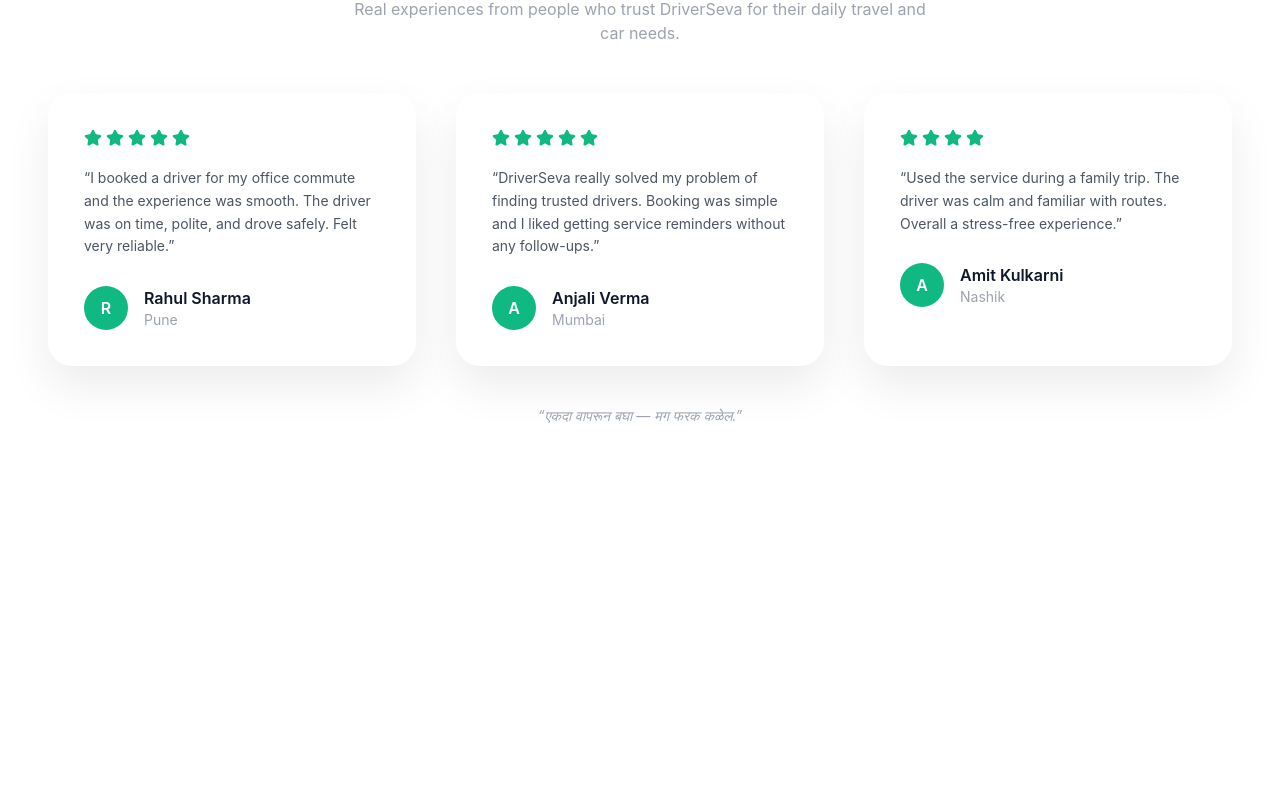
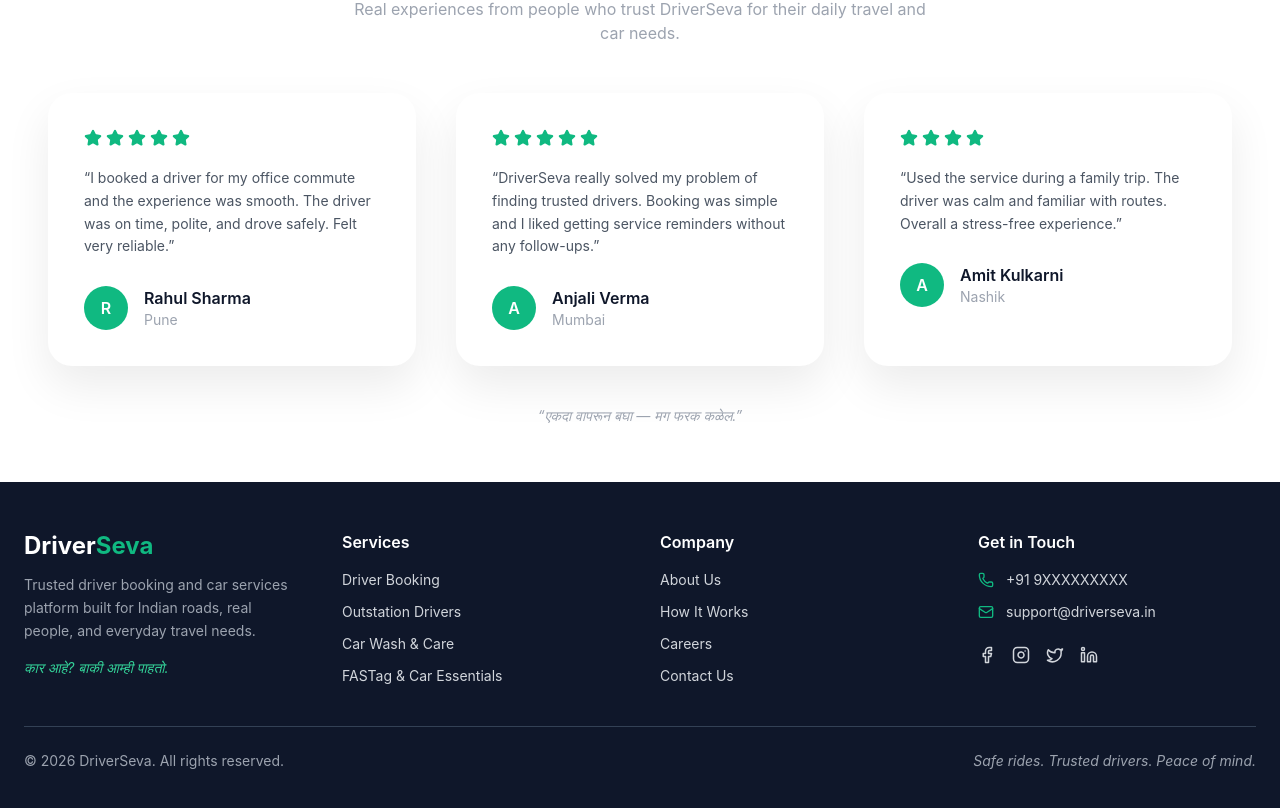
Before and after one commit to tushar0945/DiverSeva, a React (Vite) app: page / in a window 1280 px wide. Shown: the part 1278-2086 px from the top of the page. Before the commit the page ends 1760 px from the top, so only its background shows below. Built offline with nearby package versions, Linux system fonts and the light colour scheme.

Commit message:
Footer added and navbar updated

```diff
--- /dev/null
+++ b/src/components/layout/Footer.jsx
@@ -0,0 +1,106 @@
+import {
+  Facebook,
+  Instagram,
+  Twitter,
+  Linkedin,
+  Phone,
+  Mail,
+} from "lucide-react";
+
+const Footer = () => {
+  return (
+    <footer className="w-full bg-slate-900 text-gray-300">
+      <div className="max-w-7xl mx-auto px-6 py-12">
+        {/* Top Grid */}
+        <div className="grid grid-cols-1 md:grid-cols-2 lg:grid-cols-4 gap-10">
+          {/* Brand */}
+          <div>
+            <h3 className="text-2xl font-bold text-white mb-3">
+              Driver<span className="text-emerald-500">Seva</span>
+            </h3>
+
+            <p className="text-sm leading-relaxed text-gray-400">
+              Trusted driver booking and car services platform built for Indian
+              roads, real people, and everyday travel needs.
+            </p>
+
+            <p className="mt-4 text-sm text-emerald-400 italic">
+              कार आहे? बाकी आम्ही पाहतो.
+            </p>
+          </div>
+
+          {/* Services */}
+          <div>
+            <h4 className="text-white font-semibold mb-4">Services</h4>
+            <ul className="space-y-3 text-sm">
+              <li className="hover:text-white cursor-pointer">
+                Driver Booking
+              </li>
+              <li className="hover:text-white cursor-pointer">
+                Outstation Drivers
+              </li>
+              <li className="hover:text-white cursor-pointer">
+                Car Wash & Care
+              </li>
+              <li className="hover:text-white cursor-pointer">
+                FASTag & Car Essentials
+              </li>
+            </ul>
+          </div>
+
+          {/* Company */}
+          <div>
+            <h4 className="text-white font-semibold mb-4">Company</h4>
+            <ul className="space-y-3 text-sm">
+              <li className="hover:text-white cursor-pointer">About Us</li>
+              <li className="hover:text-white cursor-pointer">How It Works</li>
+              <li className="hover:text-white cursor-pointer">Careers</li>
+              <li className="hover:text-white cursor-pointer">Contact Us</li>
+            </ul>
+          </div>
+
+          {/* Contact */}
+          <div>
+            <h4 className="text-white font-semibold mb-4">Get in Touch</h4>
+
+            <div className="space-y-3 text-sm">
+              <p className="flex items-center gap-3">
+                <Phone size={16} className="text-emerald-500" />
+                +91 9XXXXXXXXX
+              </p>
+
+              <p className="flex items-center gap-3">
+                <Mail size={16} className="text-emerald-500" />
+                support@driverseva.in
+              </p>
+            </div>
+
+            {/* Social Icons */}
+            <div className="flex gap-4 mt-6">
+              <Facebook className="hover:text-white cursor-pointer" size={18} />
+              <Instagram
+                className="hover:text-white cursor-pointer"
+                size={18}
+              />
+              <Twitter className="hover:text-white cursor-pointer" size={18} />
+              <Linkedin className="hover:text-white cursor-pointer" size={18} />
+            </div>
+          </div>
+        </div>
+
+        {/* Divider */}
+        <div className="border-t border-slate-700 mt-10 pt-6 flex flex-col md:flex-row items-center justify-between gap-4">
+          <p className="text-sm text-gray-400">
+            © {new Date().getFullYear()} DriverSeva. All rights reserved.
+          </p>
+
+          <p className="text-sm text-gray-400 italic">
+            Safe rides. Trusted drivers. Peace of mind.
+          </p>
+        </div>
+      </div>
+    </footer>
+  );
+};
+
+export default Footer;
--- a/src/components/layout/Navbar.jsx
+++ b/src/components/layout/Navbar.jsx
@@ -6,7 +6,7 @@
       <div className="max-w-7xl mx-auto px-6">
         <div className="flex items-center justify-between h-20">
           {/* Logo */}
-          <div className="flex items-center gap-1 text-2xl font-extrabold">
+          <div className="flex items-center gap-1 text-2xl font-extrabold cursor-pointer">
             <span className="text-black">Driver</span>
             <span className="text-emerald-500">Seva</span>
           </div>
@@ -29,8 +29,8 @@
           </ul>
 
           {/* CTA Button */}
-          <button className="px-6 py-3 rounded-md text-white font-semibold bg-gradient-to-r from-slate-900 to-indigo-900 hover:opacity-90 transition">
-            Download App
+          <button className="px-7 py-3 rounded-md text-white font-semibold bg-gradient-to-r from-emerald-600 to-emerald-500 hover:opacity-90 transition">
+            Book Now
           </button>
         </div>
       </div>
--- a/src/components/layout/PageWrapper.jsx
+++ b/src/components/layout/PageWrapper.jsx
@@ -1,5 +1,6 @@
 import { Outlet } from "react-router-dom";
 import Navbar from "./Navbar";
+import Footer from "./Footer";
 
 const PageWrapper = () => {
   return (
@@ -8,6 +9,7 @@
       <main className="p-6">
         <Outlet />
       </main>
+      <Footer />
     </div>
   );
 };
```
